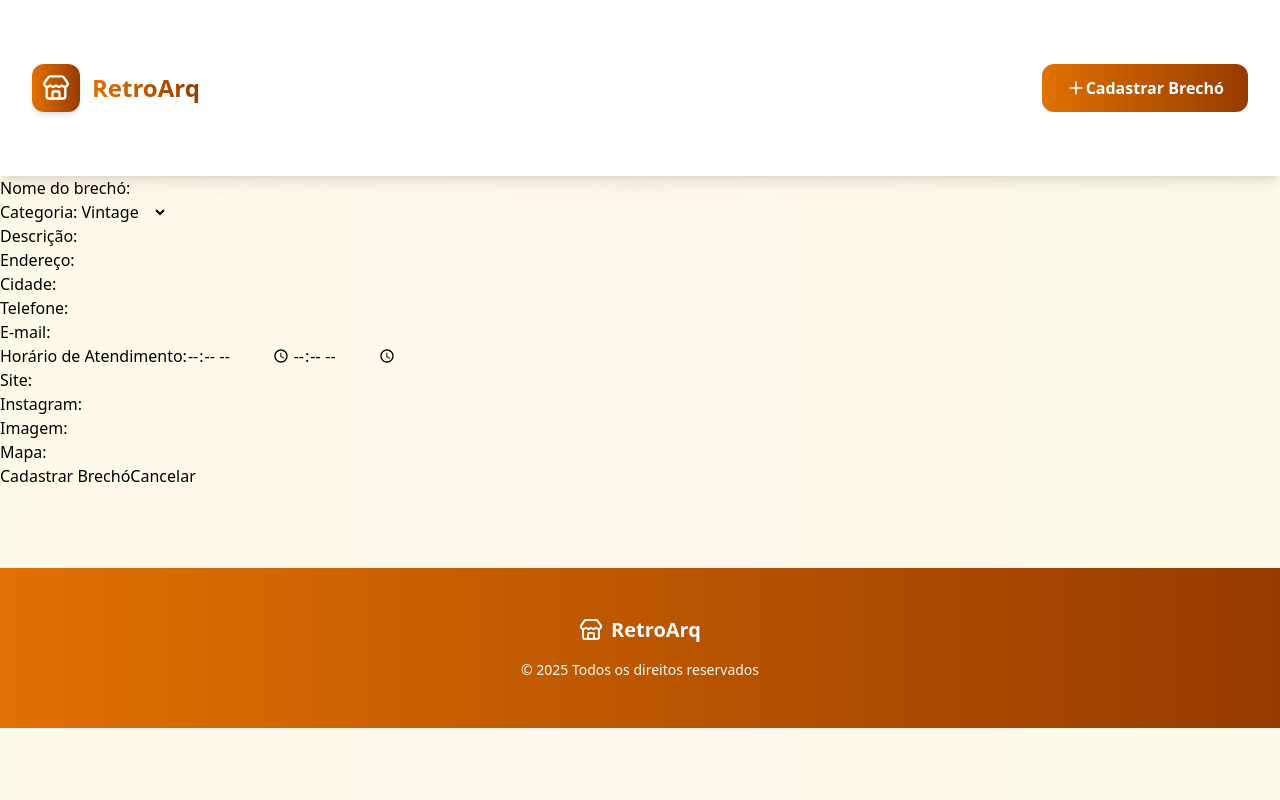
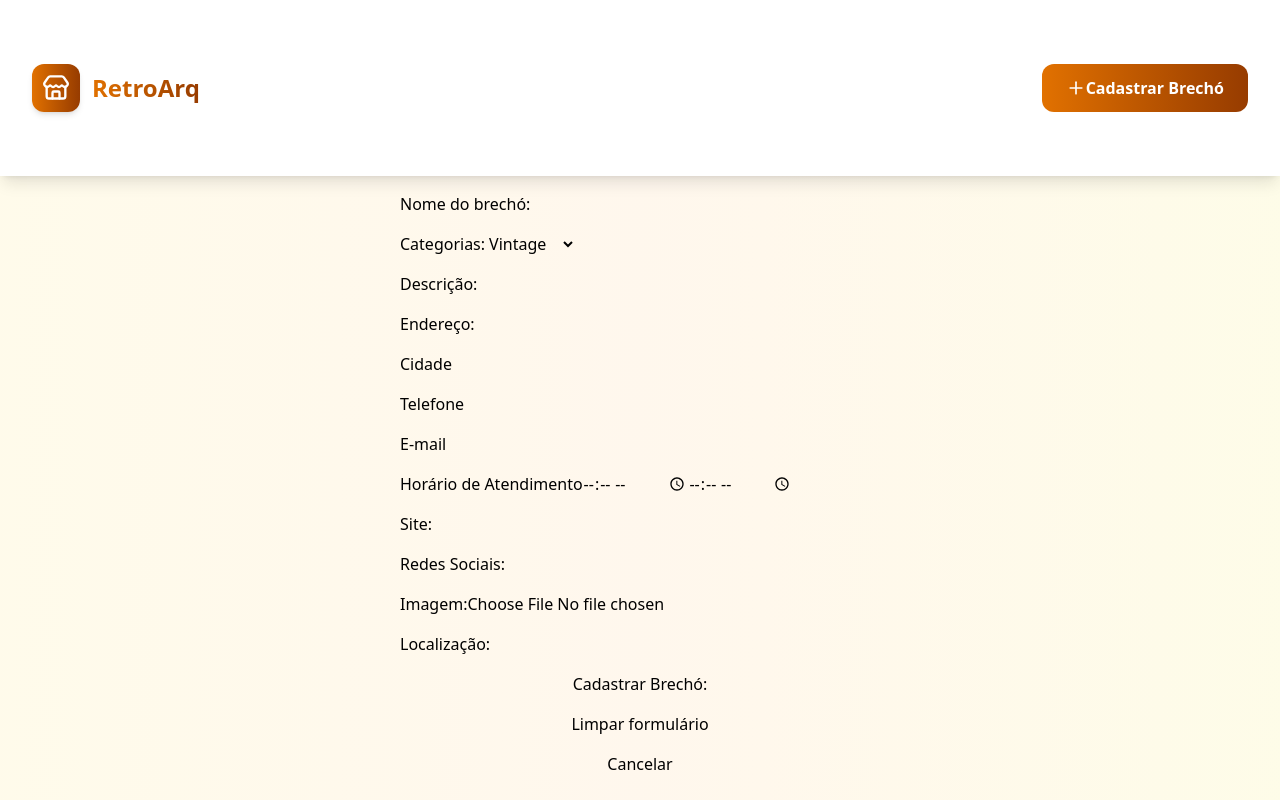
Before and after one commit to dressmarktplace/retro-arq, a React (Vite) app: page /novo-brecho in a window 1280 px wide. Shown: the top 800 px of the page. Built offline with nearby package versions, Linux system fonts and the light colour scheme.

Commit message:
Feito a estilização do formulário de cadastro

```diff
--- a/src/pages/CreatePage/index.jsx
+++ b/src/pages/CreatePage/index.jsx
@@ -4,14 +4,14 @@ export const CreateThriftStorePage = () => {
     return (
 
         <div className="w-full">
-            <form >
+            <form className="flex flex-col gap-4 p-4 max-w-lg mx-auto">
                 <fieldset>
                     <label for="name">Nome do brechó:</label>
                     <input type="text" id="name" name="name" />
                 </fieldset>
 
                 <fieldset>
-                    <label for="category">Categoria:</label>
+                    <label for="category">Categorias:</label>
                     <select name="Selecione uma categoria" id="Selecion">
                         <option value="Vintage">Vintage</option>
                         <option value="Retrô">Retrô</option>
@@ -31,49 +31,51 @@ export const CreateThriftStorePage = () => {
                 </fieldset>
 
                 <fieldset>
-                    <label for="city">Cidade:</label>
+                    <label for="city">Cidade</label>
                     <input type="text" id="city" name="city" />
                 </fieldset>
 
                 <fieldset>
-                    <label for="phone">Telefone:</label>
+                    <label for="phone">Telefone</label>
                     <input type="tel" id="phone" name="phone" />
                 </fieldset>
 
                 <fieldset>
-                    <label for="email">E-mail:</label>
+                    <label for="email">E-mail</label>
                     <input type="text" id="email" name="email" />
                 </fieldset>
 
                 <fieldset>
-                    <label for="time">Horário de Atendimento:</label>
+                    <label for="time">Horário de Atendimento</label>
                     <input type="time" id="time" name="time" />
                     <input type="time" id="time" name="time" />
                 </fieldset>
 
                 <fieldset>
-                    <label for="website">Site:</label>
-                    <input type="text" id="website" name="website" />
+                    <label for="Website">Site:</label>
+                    <input type="text" id="Website" name="Website" />
                 </fieldset>
 
                 <fieldset>
-                    <label for="Instagram">Instagram:</label>
-                    <input type="text" id="instagram" name="instagram" />
+                    <label for="socialmedia">Redes Sociais:</label>
+                    <input type="text" id="socialmedia" name="socialmedia" />
                 </fieldset>
 
                 <fieldset>
-                    <label for="img">Imagem:</label>
-                    <input type="img" id="img" name="img" />
+                    <label for="image">Imagem:</label>
+                    <input type="file" id="image" name="image" />
                 </fieldset>
 
                 <fieldset>
-                    <label for="maps">Mapa:</label>
-                    <input type="img" id="img" name="img" />
+                    <label for="maps">Localização:</label>
+                    <input type="img" id="maps" name="maps" />
                 </fieldset>
 
-                <button type="submit">Cadastrar Brechó</button>
-                <button type="reset">Cancelar</button>
+                <button type="submit">Cadastrar Brechó:</button>
+                <input type="reset" value="Limpar formulário" />
+                <input type="button" value="Cancelar" />
+
             </form>
-        </div>
+        </div >
     )
 }
--- a/src/pages/HomePage/index.jsx
+++ b/src/pages/HomePage/index.jsx
@@ -43,6 +43,42 @@ const [selectedCategory, setSelectedCategory]=useState("all")
                     >
                         Outros
                     </button>
+                    <button
+                    onClick={() => setSelectedCategory("vintage")}
+                    className={`px-6 py-3 cursor-pointer rounded-full font-semibold transition-all duration-300 shadow-md hover:shadow-lg ${selectedCategory === "vintage" ? "bg-linear-to-r from-amber-600 to-amber-800 text-white scale-105" : "bg-white text-amber-700 hover:bg-gray-50"}`}
+                    >
+                        Vintage
+                    </button>
+                    <button
+                    onClick={() => setSelectedCategory("retro")}
+                    className={`px-6 py-3 cursor-pointer rounded-full font-semibold transition-all duration-300 shadow-md hover:shadow-lg ${selectedCategory === "retro" ? "bg-linear-to-r from-amber-600 to-amber-800 text-white scale-105" : "bg-white text-amber-700 hover:bg-gray-50"}`}
+                    >
+                        Retrô
+                    </button>
+                    <button
+                    onClick={() => setSelectedCategory("modern")}
+
+
+                    className={`px-6 py-3 cursor-pointer rounded-full font-semibold transition-all duration-300 shadow-md hover:shadow-lg ${selectedCategory === "modern" ? "bg-linear-to-r from-amber-600 to-amber-800 text-white scale-105" : "bg-white text-amber-700 hover:bg-gray-50"}`}
+                    >
+                        Moderno
+                    </button>
+                    <button
+                    onClick={() => setSelectedCategory("costumes")}
+                    className={`px-6 py-3 cursor-pointer rounded-full font-semibold transition-all duration-300 shadow-md hover:shadow-lg ${selectedCategory === "costumes" ? "bg-linear-to-r from-amber-600 to-amber-800 text-white scale-105" : "bg-white text-amber-700 hover:bg-gray-50"}`}
+                    >
+                        Fantasias
+                    </button>
+
+                    <button
+                    onClick={() => setSelectedCategory("luxury")}
+                    className={`px-6 py-3 cursor-pointer rounded-full font-semibold transition-all duration-300 shadow-md hover:shadow-lg ${selectedCategory === "luxury" ? "bg-linear-to-r from-amber-600 to-amber-800 text-white scale-105" : "bg-white text-amber-700 hover:bg-gray-50"}`}
+                    >
+                        Luxo
+                    </button>
+
+
+
                 </div>
             </div>
         </div>
```
